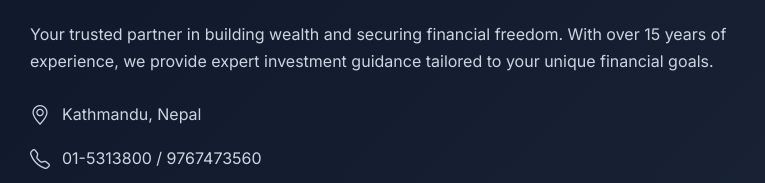
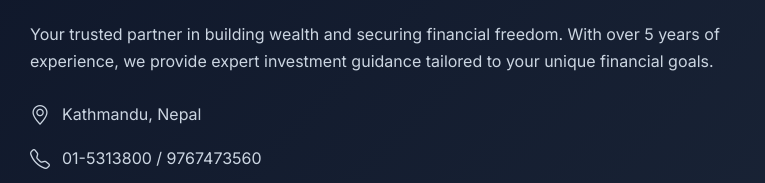
Before and after one commit to cypher-aadarsha/investment-guru-scratch, a plain HTML site: page index.html in a window 1280 px wide. Shown: the part 5670-5853 px from the top of the page, 40-805 px from the left. Drawn offline with nearby package versions, Linux system fonts and the light colour scheme.

Commit message:
experience-changes

```diff
--- a/index.html
+++ b/index.html
@@ -527,7 +527,7 @@
 
                             <p class="footer-description">
                                 Your trusted partner in building wealth and securing financial freedom.
-                                With over 15 years of experience, we provide expert investment guidance
+                                With over 5 years of experience, we provide expert investment guidance
                                 tailored to your unique financial goals.
                             </p>
 
```
